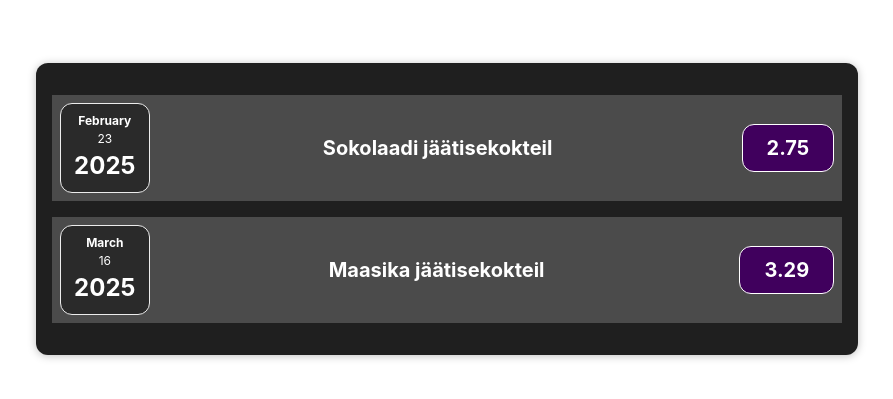
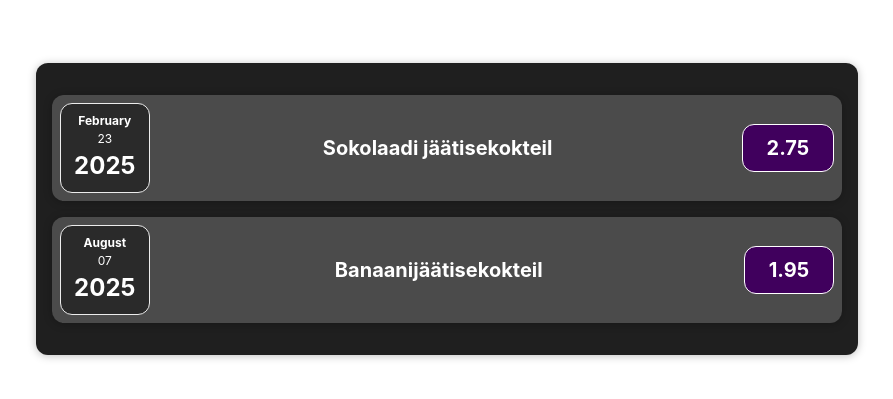
Before and after one commit to heilotiitsmaa/react-expenses, a React (Vite) app: page / in a window 1280 px wide. Shown: the part 191-590 px from the top of the page, without its empty margins (193-1086 px from the left). Built offline with nearby package versions, Linux system fonts and the light colour scheme.

Commit message:
8. ümbritseva komponendi rakendamine (teistes komponentides)

```diff
--- a/src/components/ExpenseItem.css
+++ b/src/components/ExpenseItem.css
@@ -2,9 +2,11 @@
     display: flex;
     justify-content: space-between;
     align-items: center;
+    box-shadow: 0 1px 8px rgba(0, 0, 0, 0.25);
     /*box-shadow: 0 2px 8px rgba(0, 0, 0, 0.25);*/
     padding: 0.5rem;
     margin: 1rem 0;
+    border-radius: 12px;
     /*border-radius: 12px;*/
     background-color: #4b4b4b;
     color: white;
--- a/src/components/ExpenseItem.jsx
+++ b/src/components/ExpenseItem.jsx
@@ -1,18 +1,19 @@
 import ExpenseDate from './ExpenseDate'
 import './ExpenseItem.css'
+import Card from './Card.jsx'
 const ExpenseItem = (prop) => {
+
 console.log(prop)
-    return (
-    <div className='expense-item'>
+
+return (
+    <Card className="expense-item">
         <ExpenseDate date={prop.data.date}/>
         <div className='expense-item__description'>
             <h2>{prop.data.title}</h2>
             <div className='expense-item__price'>{prop.data.price}</div>
         </div>
-    </div>
-
-
-    )
+    </Card>
+  )
 }
 
 export default ExpenseItem //fail kättesaadavaks väljaspool
--- a/src/components/Expenses.jsx
+++ b/src/components/Expenses.jsx
@@ -1,15 +1,16 @@
 /* eslint-disable react/prop-types */
 //expense-item__price fail kättesaadavaks väljaspool
 import ExpenseItem from "./ExpenseItem.jsx";
+import './Expenses.css'
 import Card from "./Card.jsx";
-import './Expenses.css'
+
 const Expenses = (props) => {
     // Kontrollime saabunud props-e, et näha, mis andmed komponendile jõuavad.
 
     return (
       <Card className="expenses">
           <ExpenseItem data={props.expenses[0]}/>
-          <ExpenseItem data={props.expenses[1]}/>
+          <ExpenseItem data={props.expenses[2]}/>
       </Card>
     )
   };
```
